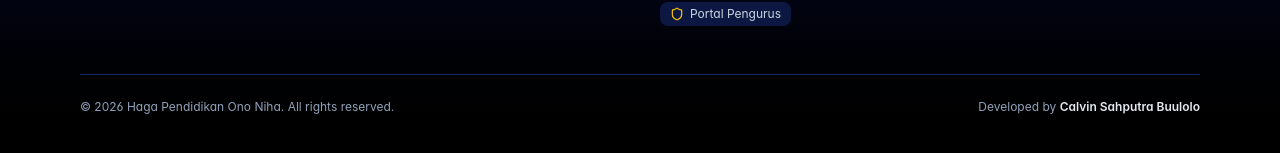
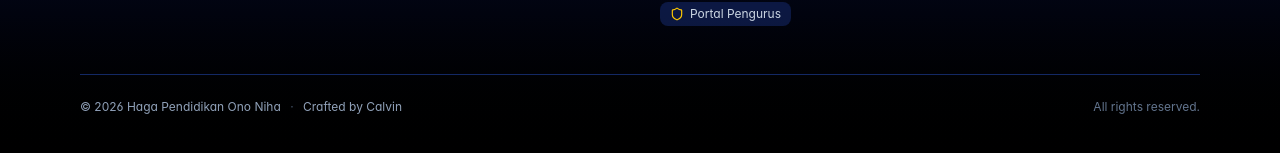
Before and after one commit to vinnshpa/hpon-web, a React (Vite) app: page / in a window 1280 px wide. Shown: the part 2634-2787 px from the top of the page. Built offline with nearby package versions, Linux system fonts and the light colour scheme; no server answers.

Commit message:
style(footer): simplify creator credit to minimalist 'Crafted by Calvin'

```diff
--- a/src/components/Footer.tsx
+++ b/src/components/Footer.tsx
@@ -118,11 +118,12 @@ export default function Footer() {
         </div>
 
         {/* Bottom Bar: Copyright & Creator Credit */}
-        <div className="mt-12 flex flex-col items-center justify-between gap-3 border-t border-blue-900/70 pt-6 text-xs text-slate-400 sm:flex-row">
-          <p>© {year} {settings.org_name}. All rights reserved.</p>
-
-          <p className="text-slate-400">
-            Developed by <span className="font-semibold text-slate-200 hover:text-yellow-400 transition-colors">Calvin Sahputra Buulolo</span>
+        <div className="mt-12 flex flex-col items-center justify-between gap-2 border-t border-blue-900/70 pt-6 text-xs text-slate-400 sm:flex-row">
+          <p>
+            © {year} {settings.org_name} <span className="mx-1.5 text-slate-600">·</span> <span className="text-slate-400">Crafted by Calvin</span>
+          </p>
+          <p className="text-slate-500">
+            All rights reserved.
           </p>
         </div>
       </div>
```
